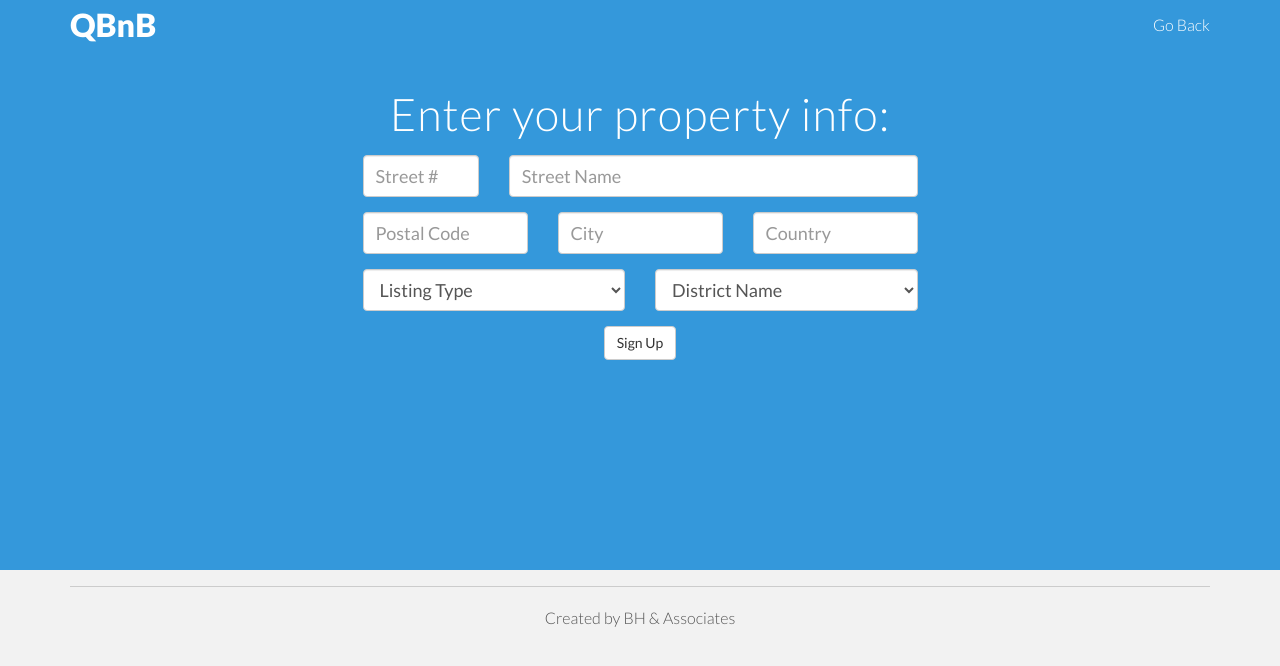
After one commit to zacbaum/QBnB, a PHP site: page /createproperty.php in a window 1280 px wide. The commit adds this page. Shown: the top 666 px of the page. Run offline with PHP 8.4, Linux system fonts and the light colour scheme; the visitor is signed in with stand-in values (Sample User, id 1); data that the repository does not hold is empty; some libraries are stand-ins or nearby versions.

Commit message:
ANYTHING YOU CAN DO I CAN DO BETTER!

```diff
--- /dev/null
+++ b/QBnBSite/createproperty.php
@@ -0,0 +1,132 @@
+<!DOCTYPE html>
+
+<html lang="en">
+	<head>
+		<meta charset="utf-8">
+		<meta name="viewport" content="width=device-width, initial-scale=1.0">
+		<meta name="description" content="">
+		<meta name="author" content="">
+		<link rel="shortcut icon" href="img/favicon.png">
+		<title>QBnB - Sign Up</title>
+		<link href="css/bootstrap.css" rel="stylesheet">
+		<link href="css/main.css" rel="stylesheet">
+		<link href='http://fonts.googleapis.com/css?family=Lato:300,400,900' rel='stylesheet' type='text/css'>
+	</head>
+	<body>
+		<?php
+		 session_start();
+		?>
+		<?php
+		if(!(isset($_SESSION['Member_ID']))) {
+			header("Location: index.php");
+			die();
+		}
+		?>
+		<?php
+		if(isset($_POST['list_property'])) {
+		    include_once 'config/connection.php';
+		}
+		?>
+	    <div class="navbar navbar-default navbar-fixed-top">
+	     	<div class="container">
+	        	<div class="navbar-header">
+	          		<button type="button" class="navbar-toggle" data-toggle="collapse" data-target=".navbar-collapse">
+	            	<span class="icon-bar"></span>
+		            <span class="icon-bar"></span>
+		            <span class="icon-bar"></span>
+			        </button>
+		         	<a class="navbar-brand" href="index.php"><b>QBnB</b></a>
+		        </div>
+	        	<div class="navbar-collapse collapse">
+	         		<ul class="nav navbar-nav navbar-right">
+	            		<li><a href="supplierdash.php">Go Back</a></li>
+	         		</ul>
+	        	</div>
+	 	    </div>
+	    </div>
+		<div id="headerwrap" style="padding-top: 50px; min-height: 590px;">
+			<div class="container">
+				<div class="row">
+					<div class="col-lg-6 col-lg-offset-3">
+						<h1 style="text-align: center">Enter your property info:</h1>
+					</div>
+					<div class="col-lg-6 col-lg-offset-3">
+						<form name='list' id='list' action='createproperty.php' method='POST'>
+							<div class="row" style="padding-bottom: 15px;">
+								<div class="form-group">
+									<div class="col-md-3">
+							    		<input style="width: 100%;" type="text" class="form-control" name="Street_No" id="Street_No" placeholder="Street #">
+							    	</div>
+							    	<div class="col-md-9">
+							    		<input style="width: 100%;" type="text" class="form-control" name="Street_Name" id="Street_Name" placeholder="Street Name">
+							    	</div>
+								</div>
+							</div>
+							<div class="row" style="padding-bottom: 15px;">
+							 	<div class="form-group">
+							 		<div class="col-md-4">
+							    		<input style="width: 100%;" type="text" class="form-control" name="Postal_Code" id="Postal_Code" placeholder="Postal Code">
+							    	</div>
+							 		<div class="col-md-4">
+							    		<input style="width: 100%;" type="text" class="form-control" name="City" id="City" placeholder="City">
+							    	</div>
+							 		<div class="col-md-4">
+							    		<input style="width: 100%;" type="text" class="form-control" name="Country" id="Country" placeholder="Country">
+							    	</div>
+							    </div>
+							</div>
+							<div class="row" style="padding-bottom: 15px;">
+								<div class="form-group">
+									<div class="col-md-6">
+							    		<select style="width: 100%;" type="text" class="form-control" name="Type" id="Type">
+										    <option value="" selected disabled>Listing Type</option>
+										    <option>Apartment</option>
+										    <option>Basement</option>
+										    <option>Condo</option>
+										    <option>Flat</option>
+										    <option>House</option>
+										    <option>Townhouse</option>
+										</select>
+							    	</div>
+							    	<div class="col-md-6">
+							    		<select style="width: 100%;" type="text" class="form-control" name="District_Name" id="District_Name">
+											<option value="" selected disabled>District Name</option>
+										    <?php
+							            	include_once 'config/connection.php';
+							            	// Query for district list.
+							            	$queryDistrictNames = "SELECT DISTINCT District_Name
+							            			  			   FROM District";
+							            	$queryDistrictNames = mysqli_query($con, $queryDistrictNames);
+
+							            	while ($rowDName = mysqli_fetch_array($queryDistrictNames)) {
+							            		echo "<option";
+							            		echo (isset($_POST['district']) && $_POST['district'] == $rowDName['District_Name'])?' selected':'';
+												echo ">".$rowDName['District_Name']."</option>";
+							            	}
+							            	?>
+										</select>
+							    		</select>
+							    	</div>
+								</div>
+							</div>
+						 	<div style="text-align: center">
+								<button type="submit" name='sign_up' class="btn btn-default">Sign Up</button>
+							</div>
+						</form>
+						<?php
+						if (isset($_GET["msg"]) && $_GET["msg"] == 'bademail') {
+						echo "<br><div align='center'><span class='label label-danger'>Email already in use :(</span></div>";
+						}
+						?>
+					</div>
+				</div>
+			</div>
+		</div>
+		<div class="container">
+			<hr>
+			<p class="centered">Created by BH &amp; Associates</p>
+		</div>
+		<script src="https://code.jquery.com/jquery-1.10.2.min.js"></script>
+	    <script src="js/bootstrap.min.js"></script>
+  	</body>
+</html>
--- a/QBnBSite/settings.php
+++ b/QBnBSite/settings.php
@@ -258,6 +258,7 @@
 						        	$query = "UPDATE Member
 						        			  SET F_Name = '$_POST[FirstName]', L_Name = '$_POST[LastName]', Email = '$_POST[Email]', Phone_No = '$_POST[Phone]', Grad_Year = '$_POST[Year]', Faculty = '$_POST[Faculty]', Degree_Type = '$_POST[Degree]', Password = '$_POST[Password]'
 						        			  WHERE Member_ID = '$_SESSION[Member_ID]'";
+						        	$query = mysqli_query($con,$query);
 					        		echo "<script>window.location='settings.php'</script>";
 								} else {
 									echo "<br><div align='center'><span class='label label-danger'>Email already in use</span></div>";
```
Also changed, not shown: QBnBSite/supplierdash.php (added, +197 -0 lines), QBnBSite/userdash.php (+55 -6 lines).
